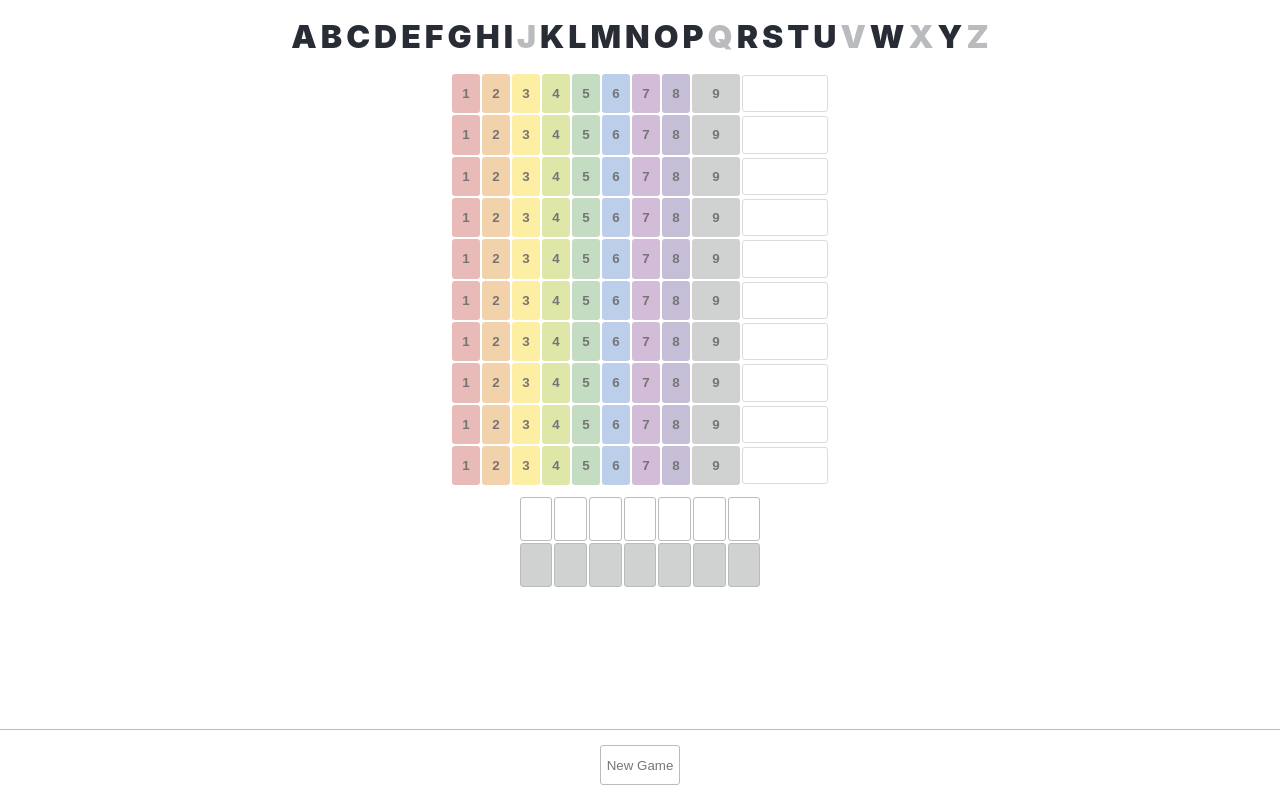
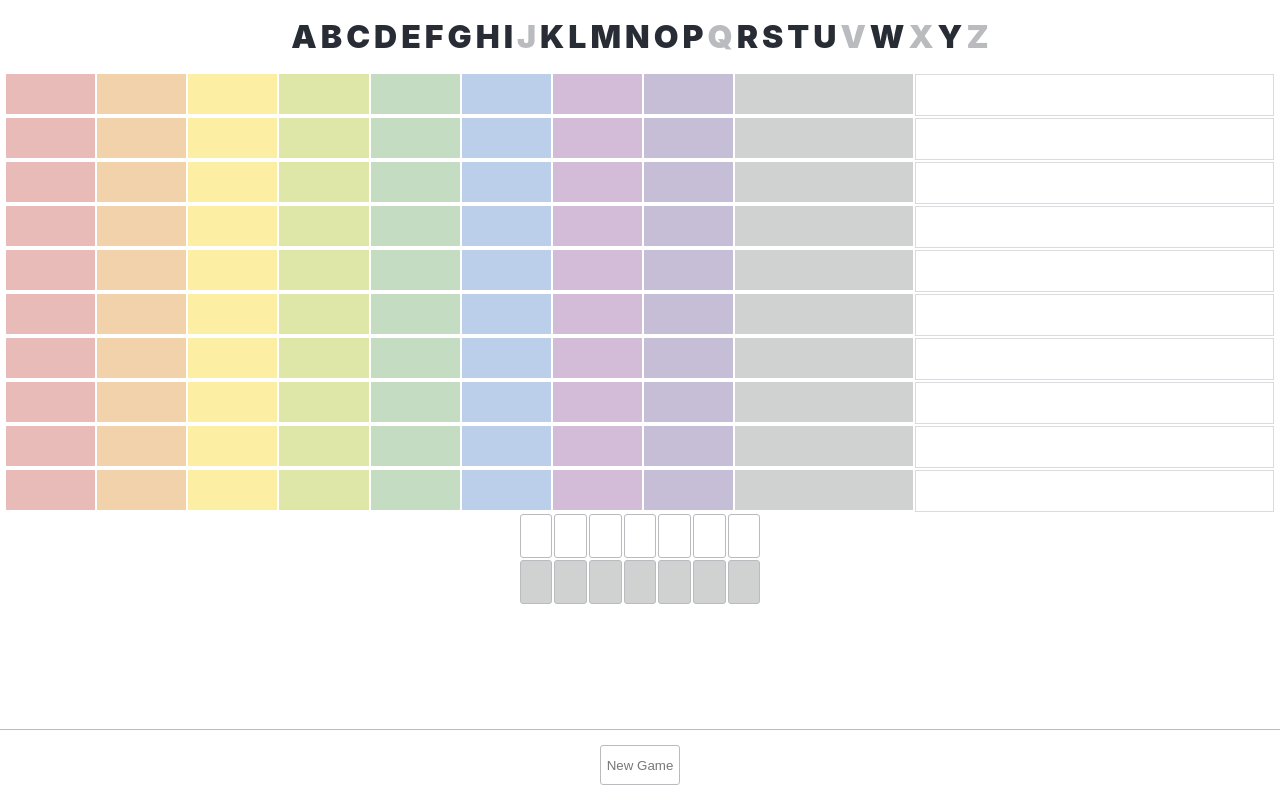
Before and after one commit to freerangeeggs/jamtown, a React (Vite) app: page / in a window 1280 px wide. Built offline with nearby package versions, Linux system fonts and the light colour scheme.

Commit message:
no inputs, only div

```diff
--- a/src/App.css
+++ b/src/App.css
@@ -25,13 +25,12 @@ input {
 }
 
 .wordChunk {
-  width: auto;
+  width: 100%;
   padding: 0px 5px;
 }
 
 .singleInput {
   height: 2.5em;
-  width: 1.5em;
   text-align: center;
   margin: 1px;
   font-weight: bold;
@@ -80,7 +79,6 @@ input {
 .line9 {
   background-color: rgb(207, 210, 209);
   border-color: transparent;
-  width: 3em;
 }
 
 .big {
@@ -93,13 +91,9 @@ input {
   background-color: rgb(207, 210, 209);
 }
 
-#guessSection {
-  margin-top: 10px;
-}
-
 .guesses {
   height: 2.5em;
-  width: 6em;
+
   border: 1px solid #dadbdf;
   margin: 1px;
   font-weight: bold;
--- a/src/components/LetterSection.tsx
+++ b/src/components/LetterSection.tsx
@@ -1,31 +1,46 @@
-import React, { useState } from 'react';
+import React, { useState } from "react";
 
 export enum LetterSectionType {
   DerivedLetters,
-    GuessLetters
+  GuessLetters,
 }
 
 type LetterSectionProps = {
-    type: LetterSectionType,
-    letters: Array<string>,
-    callback: ((letters: Array<string>) => void)
-}
+  type: LetterSectionType;
+  letters: Array<string>;
+  callback: (letters: Array<string>) => void;
+};
 
 export const LetterSection = (props: LetterSectionProps) => {
   const [letters, setLetters] = useState(props.letters);
 
   function letterUpdated(index: number, value: string): void {
-        const newLetters: Array<string> = letters.map((item, letterIndex) => (letterIndex === index) ? value : item);
+    const newLetters: Array<string> = letters.map((item, letterIndex) =>
+      letterIndex === index ? value : item
+    );
     setLetters(newLetters);
 
     props.callback(newLetters);
   }
 
-    const className: string = `singleInput big${props.type === LetterSectionType.DerivedLetters ? '' : ' darkBg'}`;
+  const className: string = `singleInput big${
+    props.type === LetterSectionType.DerivedLetters ? "" : " darkBg"
+  }`;
 
   return (
     <div>
-            {letters.map((value, index) => <input key={index} type="text" title={index.toString()} value={value} onChange={(event) => { letterUpdated(index, event.target.value) }} className={className}></input>)}
+      {letters.map((value, index) => (
+        <input
+          key={index}
+          type="text"
+          title={index.toString()}
+          value={value}
+          onChange={(event) => {
+            letterUpdated(index, event.target.value);
+          }}
+          className={className}
+        ></input>
+      ))}
     </div>
   );
-}
+};
--- a/src/components/WordLine.tsx
+++ b/src/components/WordLine.tsx
@@ -2,26 +2,28 @@ import React, { useState } from "react";
 import { RoundLine } from "../GameSheet";
 
 type WordLineProps = {
-    line: RoundLine,
-    onUpdated: ((line: RoundLine) => void)
-}
+  line: RoundLine;
+  onUpdated: (line: RoundLine) => void;
+};
 
 export const WordLine = (props: WordLineProps) => {
   const numbers: Array<number> = [1, 2, 3, 4, 5, 6, 7, 8, 9];
 
-    const [letters, setLetters] = useState(numbers.map((_, index) => props.line.letters[index] ?? ''));
+  const [letters, setLetters] = useState(
+    numbers.map((_, index) => props.line.letters[index] ?? "")
+  );
   const [guess, setGuess] = useState(props.line.guess);
 
   function letterChanged(index: number, value: string) {
-        const newLetters: Array<string> = letters.map((item, letterIndex) => (letterIndex === index) ? value : item);
+    const newLetters: Array<string> = letters.map((item, letterIndex) =>
+      letterIndex === index ? value : item
+    );
 
-        setLetters([
-            ...newLetters
-        ]);
+    setLetters([...newLetters]);
 
     props.onUpdated({
       letters: newLetters,
-            guess: guess
+      guess: guess,
     });
   }
 
@@ -30,26 +32,45 @@ export const WordLine = (props: WordLineProps) => {
 
     props.onUpdated({
       letters: letters,
-            guess: value
+      guess: value,
     });
   }
 
   return (
-        <div>
+    <div
+      style={{
+        display: "flex",
+        flexDirection: "row",
+        flexWrap: "nowrap",
+        width: "100%",
+      }}
+    >
       {numbers.map((item, index) => {
-                return <input type="text"
-                    value={letters[index]}
+        return (
+          <div
             key={index.toString()}
-                    onChange={(event) => letterChanged(index, event.target.value)}
+            // onChange={(event) => letterChanged(index, event.target.value)}
             title={item.toString()}
-                    className={'singleInput line' + item.toString()}
-                    placeholder={item.toString()}></input>;
-            })}
-            <input type="text"
-                value={guess ?? ''}
-                onChange={(event) => guessChanged(event.target.value)}
-                title="character"
-                className="guesses"></input>
+            className={"singleInput line" + item.toString()}
+            style={{ flex: countFlexWidth(item) }}
+          >
+            {/* {letters[index]} */}
+            &nbsp;
           </div>
         );
-}
+      })}
+      <div
+        // onChange={(event) => guessChanged(event.target.value)}
+        title="character"
+        className="guesses"
+        style={{ flex: "4 1 0" }}
+      >
+        {/* {guess} */}&nbsp;
+      </div>
+    </div>
+  );
+};
+
+const countFlexWidth = (item: number) => {
+  return item == 9 ? "2 1 0" : "1 1 0";
+};
```
Also changed, not shown: src/components/WordSection.tsx (+15 -7 lines), src/index.tsx (+6 -6 lines), 1 other file (tests, documents, lock files or other folders). Lines whose indentation alone changed are shown as unchanged.
